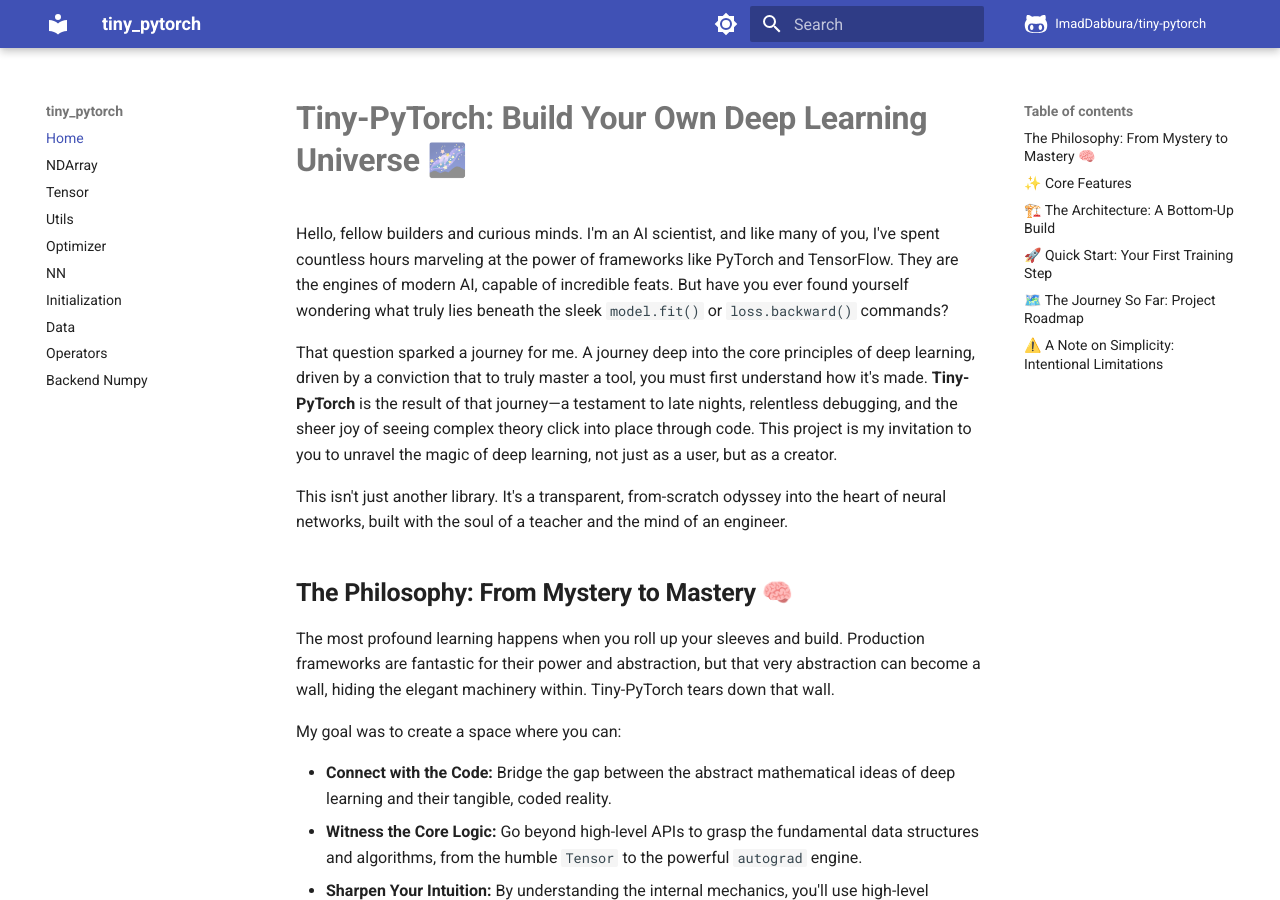
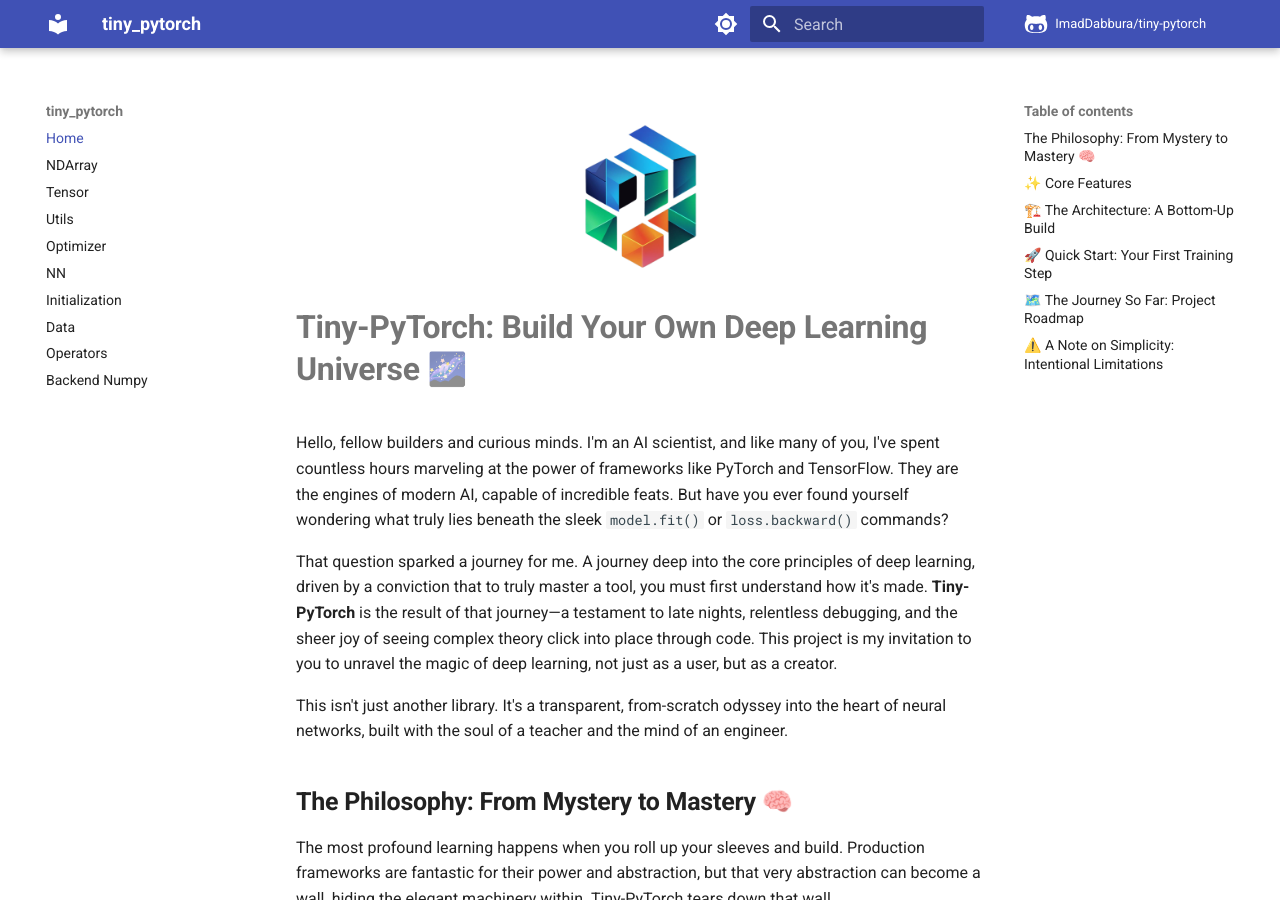
Before and after one commit to ImadDabbura/tiny-pytorch, an MkDocs documentation site: the page built from docs/index.md, in a window 1280 px wide and 900 px high. Built offline with MkDocs 1.6.1 and Material for MkDocs 9.7.7, drawn with Linux system fonts in a browser that asks for light colours; comment, search, counter and statistics services are not loaded; the version menu is left out.

Commit message:
docs: Add library logo

```diff
--- a/docs/index.md
+++ b/docs/index.md
@@ -1,3 +1,7 @@
+<p align="center">
+    <img src="images/logo.png" height="300px" width="300px">
+</p>
+
 # **Tiny-PyTorch: Build Your Own Deep Learning Universe 🌌**
 
 Hello, fellow builders and curious minds. I'm an AI scientist, and like many of you, I've spent countless hours marveling at the power of frameworks like PyTorch and TensorFlow. They are the engines of modern AI, capable of incredible feats. But have you ever found yourself wondering what truly lies beneath the sleek `model.fit()` or `loss.backward()` commands?
```
Also changed, not shown: README.md (+4 -0 lines), docs/images/logo.png (added), logo.png (added).
